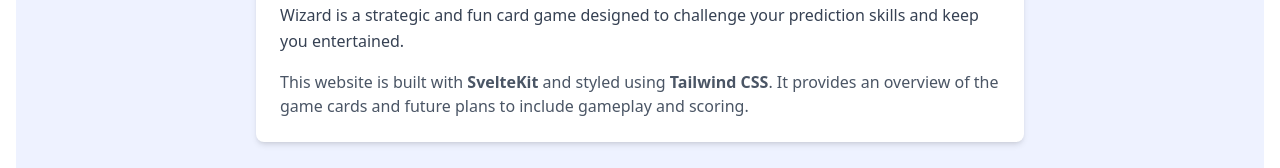
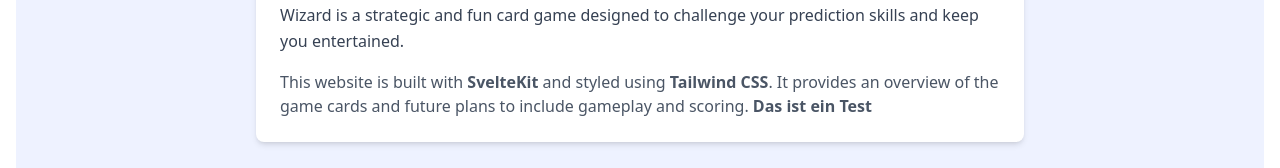
Before and after one commit to tf664/worldwidewizard, a SvelteKit app: page /about in a window 1280 px wide. Shown: the part 274-442 px from the top of the page. Built offline with nearby package versions, Linux system fonts and the light colour scheme.

Commit message:
TestVVercel

```diff
--- a/src/routes/about/+page.svelte
+++ b/src/routes/about/+page.svelte
@@ -7,6 +7,6 @@
 	<p class="text-gray-600">
 		This website is built with <strong>SvelteKit</strong> and styled using
 		<strong>Tailwind CSS</strong>. It provides an overview of the game cards and future plans to
-		include gameplay and scoring.
+		include gameplay and scoring. <strong> Das ist ein Test</strong>
 	</p>
 </section>
```
